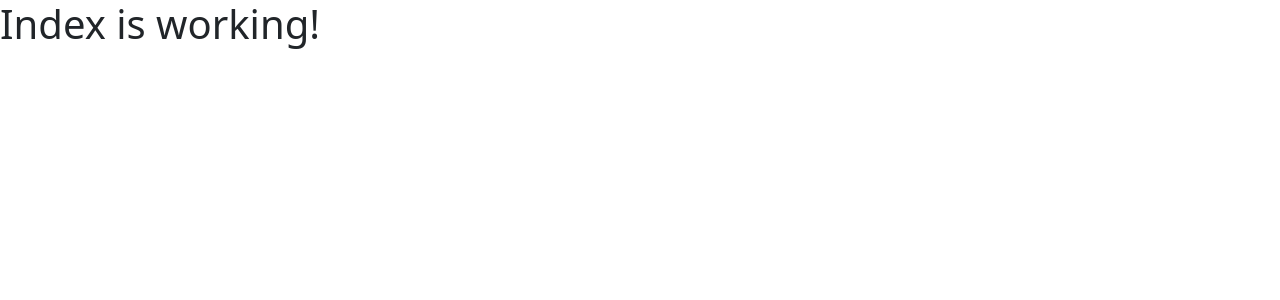
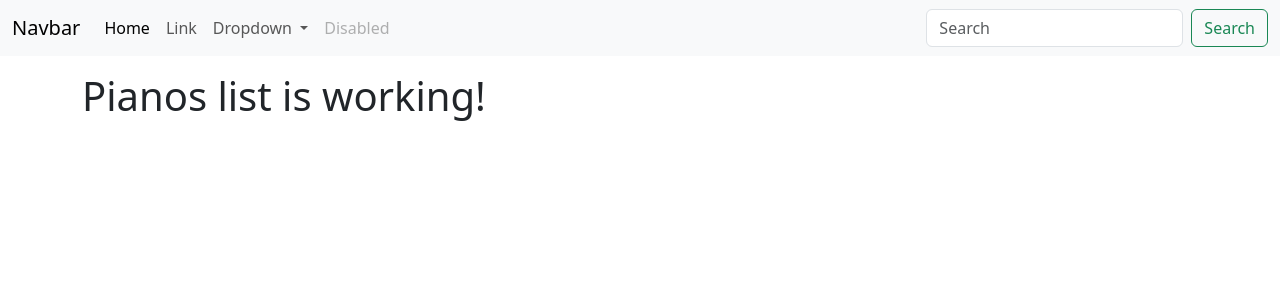
Before and after one commit to python-developer-algebra-klujic/OL-OPYT_DEV_H-04-25-PyAno, a Django app: page /pianos/ in a window 1280 px wide. Shown: the top 300 px of the page. Run offline with Django 5.2, Linux system fonts and the light colour scheme.

Commit message:
Added templates

```diff
--- a/pianos/urls.py
+++ b/pianos/urls.py
@@ -4,5 +4,6 @@ from . import views
 
 
 urlpatterns = [
-    path('', views.index, name='pianos_index')
+    path('', views.list, name='pianos_list'),
+    path('details', views.details, name='pianos_details')
 ]
--- a/pianos/views.py
+++ b/pianos/views.py
@@ -1,5 +1,9 @@
 from django.shortcuts import render
 
 # Create your views here.
-def index(request):
-    return render(request, 'pianos/index.html')
+def list(request):
+    return render(request, 'pianos/list.html')
+
+
+def details(request):
+    return render(request, 'pianos/details.html')
--- a/templates/pianos/index.html
+++ b/templates/base/base.html
@@ -7,7 +7,14 @@
     <link href="https://cdn.jsdelivr.net/npm/bootstrap@5.3.8/dist/css/bootstrap.min.css" rel="stylesheet" integrity="sha384-sRIl4kxILFvY47J16cr9ZwB07vP4J8+LH7qKQnuqkuIAvNWLzeN8tE5YBujZqJLB" crossorigin="anonymous">
   </head>
   <body>
-    <h1>Index is working!</h1>
+
+    {% include "base/navbar.html" %}
+
+    <div class="container mt-3">
+      {% block page_content %}{% endblock page_content %}
+    </div>
+
+
     <script src="https://cdn.jsdelivr.net/npm/bootstrap@5.3.8/dist/js/bootstrap.bundle.min.js" integrity="sha384-FKyoEForCGlyvwx9Hj09JcYn3nv7wiPVlz7YYwJrWVcXK/BmnVDxM+D2scQbITxI" crossorigin="anonymous"></script>
   </body>
 </html>
--- /dev/null
+++ b/templates/base/navbar.html
@@ -0,0 +1,36 @@
+<nav class="navbar navbar-expand-lg bg-body-tertiary">
+  <div class="container-fluid">
+    <a class="navbar-brand" href="#">Navbar</a>
+    <button class="navbar-toggler" type="button" data-bs-toggle="collapse" data-bs-target="#navbarSupportedContent" aria-controls="navbarSupportedContent" aria-expanded="false" aria-label="Toggle navigation">
+      <span class="navbar-toggler-icon"></span>
+    </button>
+    <div class="collapse navbar-collapse" id="navbarSupportedContent">
+      <ul class="navbar-nav me-auto mb-2 mb-lg-0">
+        <li class="nav-item">
+          <a class="nav-link active" aria-current="page" href="#">Home</a>
+        </li>
+        <li class="nav-item">
+          <a class="nav-link" href="#">Link</a>
+        </li>
+        <li class="nav-item dropdown">
+          <a class="nav-link dropdown-toggle" href="#" role="button" data-bs-toggle="dropdown" aria-expanded="false">
+            Dropdown
+          </a>
+          <ul class="dropdown-menu">
+            <li><a class="dropdown-item" href="#">Action</a></li>
+            <li><a class="dropdown-item" href="#">Another action</a></li>
+            <li><hr class="dropdown-divider"></li>
+            <li><a class="dropdown-item" href="#">Something else here</a></li>
+          </ul>
+        </li>
+        <li class="nav-item">
+          <a class="nav-link disabled" aria-disabled="true">Disabled</a>
+        </li>
+      </ul>
+      <form class="d-flex" role="search">
+        <input class="form-control me-2" type="search" placeholder="Search" aria-label="Search"/>
+        <button class="btn btn-outline-success" type="submit">Search</button>
+      </form>
+    </div>
+  </div>
+</nav>
--- /dev/null
+++ b/templates/pianos/details.html
@@ -0,0 +1,6 @@
+{% extends "base/base.html" %}
+
+
+{% block page_content %}
+<h1>Pianos details is working!</h1>
+{% endblock page_content %}
--- /dev/null
+++ b/templates/pianos/list.html
@@ -0,0 +1,6 @@
+{% extends "base/base.html" %}
+
+
+{% block page_content %}
+<h1>Pianos list is working!</h1>
+{% endblock page_content %}
```
